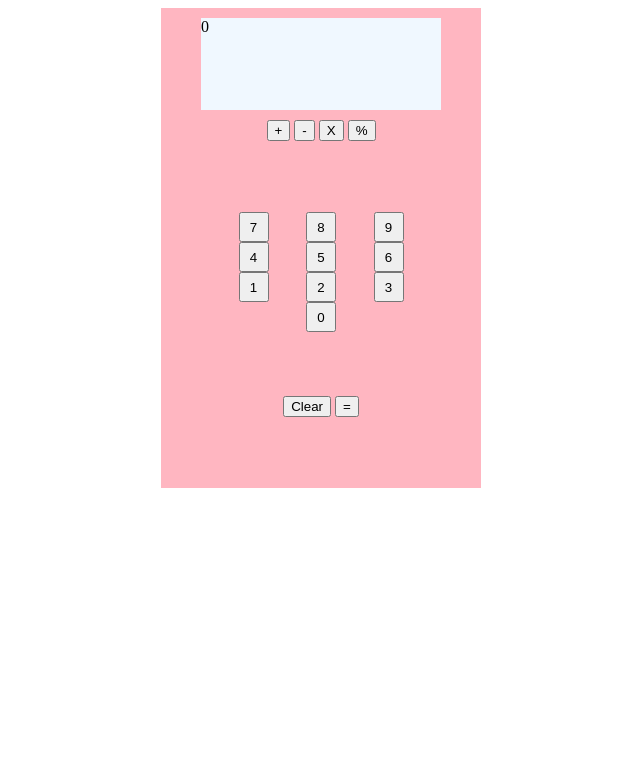
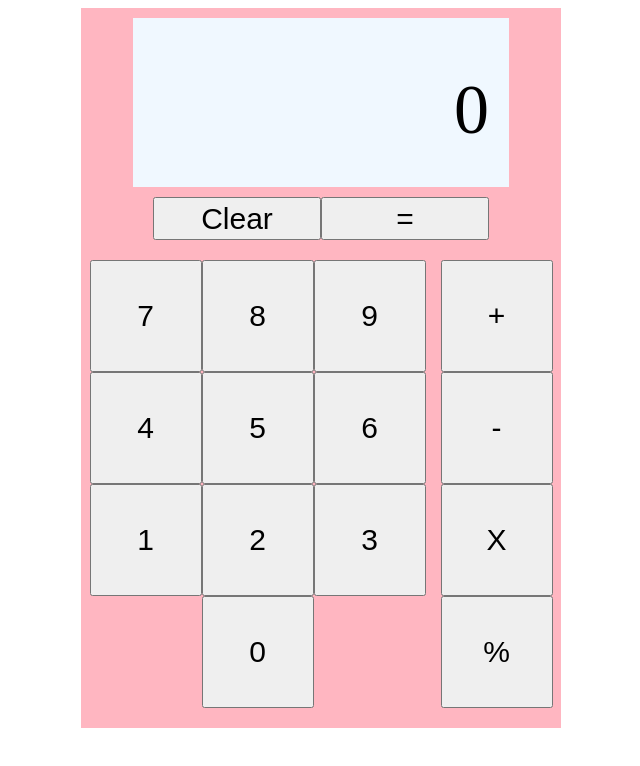
Before and after one commit to DanGuillem/Calculator, a plain HTML site: page index.html in a window 1280 px wide. Shown: the whole page, without its empty margins (319-959 px from the left). Drawn offline with Linux system fonts and the light colour scheme.

Commit message:
More advanced CSS implemented

```diff
--- a/index.html
+++ b/index.html
@@ -14,12 +14,11 @@
             <div id="seconddisplay"></div>
             <div id="display">0</div>
         </div>
-        <div class="operands">
-            <button id="+">+</button>
-            <button id="-">-</button>
-            <button id="x">X</button>
-            <button id="%">%</button>
+        <div class="misc">
+            <button id="clear">Clear</button>
+            <button id="equals">=</button>
         </div>
+        <div class="majorcontainer">
             <div id="numbercontainer">
                 <div class="firstrow">
                     <button id="7">7</button>
@@ -40,9 +39,12 @@
                     <button id="0">0</button>
                 </div>
             </div>
-        <div class="misc">
-            <button id="clear">Clear</button>
-            <button id="equals">=</button>
+            <div class="operands">
+                <button id="+">+</button>
+                <button id="-">-</button>
+                <button id="x">X</button>
+                <button id="%">%</button>
+            </div>
         </div>
     </div>
 </body>
--- a/javascript.js
+++ b/javascript.js
@@ -31,6 +31,9 @@ function operate(operator, a, b) {
         return divide(a, b);
     }
 }
+
+// Still to do:
+//need to prevent division by 0, also need to clear number after result is shown on display after pressing '='
 
 
 const display = document.querySelector('#display');
--- a/style.css
+++ b/style.css
@@ -5,8 +5,8 @@ body {
 }
 
 #container {
-    width: 20rem;
-    height: 30rem;
+    width: 30rem;
+    height: 45rem;
     background-color: lightpink;
     display: flex;
     flex-direction: column;
@@ -14,23 +14,56 @@ body {
 }
 
 .displays {
+    display: flex;
+    flex-direction: column;
     justify-content: right;
     align-items: flex-end;
     margin: 10px;
-    width: 15rem;
+    padding: 20px;
+    width: 21rem;
+    height: 20rem;
     background-color: aliceblue;
+    flex: 3;
+    overflow: auto;
+}
+
+#display {
+    font-size: 70px;
+    flex: 3;
+
+}
+
+#seconddisplay {
+    font-size: 30px;
     flex: 1;
+}
+
+.misc {
+    display: flex;
+    width: 21rem;
+    justify-content: space-between;
+}
+
+.misc button {
+    flex: 1;
+    width: 3rem;
+    font-size: 30px;
 }
 
 .operands {
     flex: 1;
 }
 
+.majorcontainer {
+    display: flex;
+    padding: 20px;
+}
+
 #numbercontainer {
     align-items: center;
     justify-content: center;
     flex: 2;
-    width: 15rem;
+    width: rem;
 }
 
 #numbercontainer div {
@@ -40,8 +73,23 @@ body {
 }
 
 #numbercontainer button {
-    height: 30px;
-    width: 30px;
+    height: 7rem;
+    width: 7rem;
+    font-size: 30px;
+}
+
+.operands {
+    display: flex;
+    padding-left: 15px;
+    flex-direction: column;
+    flex: 1;
+    justify-content: space-evenly;
+}
+
+.operands button {
+    height: 7rem;
+    width: 7rem;
+    font-size: 30px;
 }
 
 .misc {
```
Lines whose indentation alone changed are shown as unchanged.
